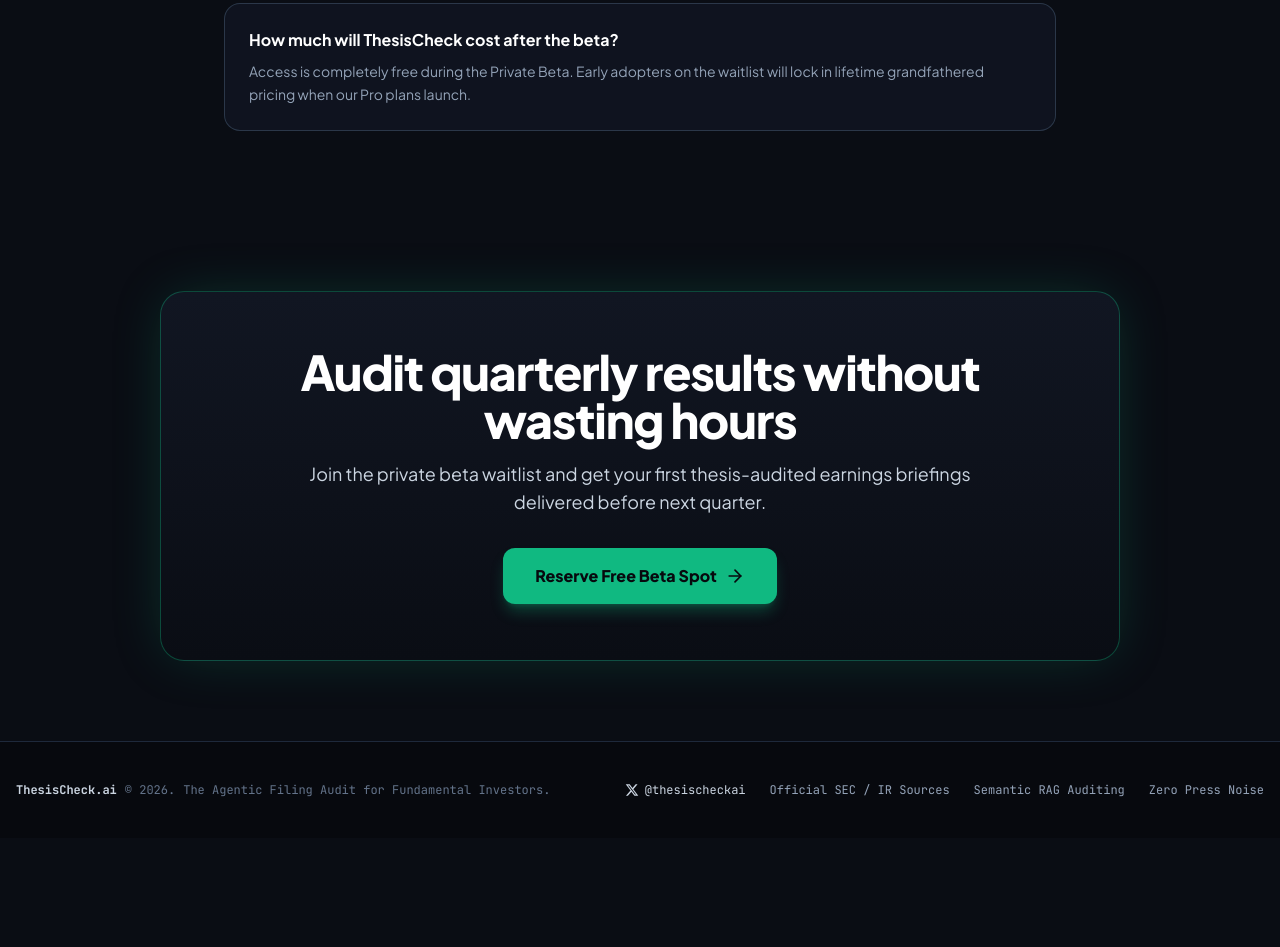
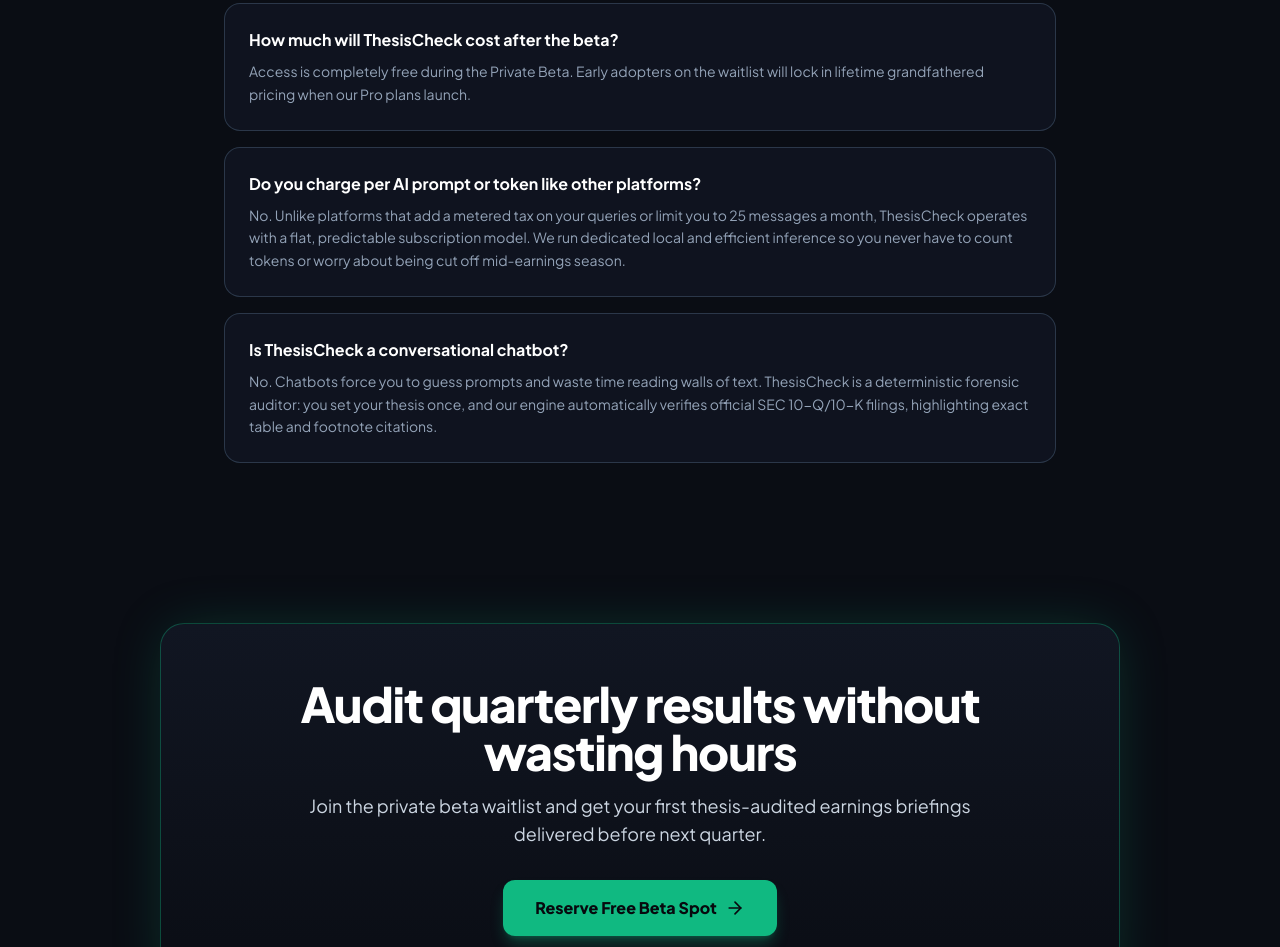
Before and after one commit to YerayCallero/thesischeck-landing, a plain HTML site: page index.html in a window 1280 px wide. Shown: the part 5440-6387 px from the top of the page. Before the commit the page ends 6278 px from the top, so only its background shows below. Drawn offline with nearby package versions, Linux system fonts and the light colour scheme.

Commit message:
feat(faq): add competitive differentiation on predictable pricing (anti-token tax) and deterministic audit vs chatbot

```diff
--- a/index.html
+++ b/index.html
@@ -792,6 +792,20 @@
                     <h4 class="text-base font-bold text-white mb-2" data-i18n="faq3_q">How much will ThesisCheck cost after the beta?</h4>
                     <p class="text-sm text-slate-400 leading-relaxed" data-i18n="faq3_a">
                         Access is completely free during the Private Beta. Early adopters on the waitlist will lock in lifetime grandfathered pricing when our Pro plans launch.
+                    </p>
+                </div>
+
+                <div class="p-6 rounded-2xl bg-dark-800/80 border border-slate-700/80">
+                    <h4 class="text-base font-bold text-white mb-2" data-i18n="faq4_q">Do you charge per AI prompt or token like other platforms?</h4>
+                    <p class="text-sm text-slate-400 leading-relaxed" data-i18n="faq4_a">
+                        No. Unlike platforms that add a metered tax on your queries or limit you to 25 messages a month, ThesisCheck operates with a flat, predictable subscription model. We run dedicated local and efficient inference so you never have to count tokens or worry about being cut off mid-earnings season.
+                    </p>
+                </div>
+
+                <div class="p-6 rounded-2xl bg-dark-800/80 border border-slate-700/80">
+                    <h4 class="text-base font-bold text-white mb-2" data-i18n="faq5_q">Is ThesisCheck a conversational chatbot?</h4>
+                    <p class="text-sm text-slate-400 leading-relaxed" data-i18n="faq5_a">
+                        No. Chatbots force you to guess prompts and waste time reading walls of text. ThesisCheck is a deterministic forensic auditor: you set your thesis once, and our engine automatically verifies official SEC 10-Q/10-K filings, highlighting exact table and footnote citations.
                     </p>
                 </div>
 
@@ -991,6 +1005,10 @@
                 faq2_a: "Yes, 100%. Your thesis notes, custom metrics, and portfolio holdings are encrypted and strictly isolated. They are never shared, sold, or used to train public models.",
                 faq3_q: "How much will ThesisCheck cost after the beta?",
                 faq3_a: "Access is completely free during the Private Beta. Early adopters on the waitlist will lock in lifetime grandfathered pricing when our Pro plans launch.",
+                faq4_q: "Do you charge per AI prompt or token like other platforms?",
+                faq4_a: "No. Unlike platforms that add a metered tax on your queries or limit you to 25 messages a month, ThesisCheck operates with a flat, predictable subscription model. We run dedicated local and efficient inference so you never have to count tokens or worry about being cut off mid-earnings season.",
+                faq5_q: "Is ThesisCheck a conversational chatbot?",
+                faq5_a: "No. Chatbots force you to guess prompts and waste time reading walls of text. ThesisCheck is a deterministic forensic auditor: you set your thesis once, and our engine automatically verifies official SEC 10-Q/10-K filings, highlighting exact table and footnote citations.",
                 cta_heading: "Audit quarterly results without wasting hours",
                 cta_subheading: "Join the private beta waitlist and get your first thesis-audited earnings briefings delivered before next quarter.",
                 cta_button: "Reserve Free Beta Spot",
@@ -1081,6 +1099,10 @@
                 faq2_a: "Totalmente. Tus notas de tesis y los tickers de tu cartera están aislados y encriptados. No se comparten con terceros ni se utilizan para entrenar modelos públicos.",
                 faq3_q: "¿Cuánto costará el servicio tras la beta?",
                 faq3_a: "Durante la fase Beta privada el acceso es 100% gratuito. Los primeros betatesters mantendrán un plan con descuento vitalicio cuando lancemos los planes Pro para inversores individuales y profesionales.",
+                faq4_q: "¿Cobran por consumo de tokens o mensajes como otras plataformas?",
+                faq4_a: "No. A diferencia de las herramientas que imponen un taxímetro de tokens o te limitan a 25 mensajes al mes, ThesisCheck opera con una suscripción plana y predecible. Corremos inferencia local y eficiente dedicada para que nunca tengas que racionar tus consultas ni quedarte sin saldo en plena temporada de resultados.",
+                faq5_q: "¿Es ThesisCheck un chatbot conversacional?",
+                faq5_a: "No. Los chatbots te obligan a inventar prompts y perder el tiempo leyendo párrafos genéricos. ThesisCheck es un auditor forense determinista: configuras tu tesis una sola vez y nuestro motor audita los filings 10-Q/10-K oficiales ante la SEC, extrayendo citas exactas de tablas y notas al pie.",
                 cta_heading: "Audita tus resultados trimestrales sin perder el tiempo",
                 cta_subheading: "Únete a la lista de espera de la beta privada y recibe tus primeros reportes de filings contrastados en la próxima temporada de resultados.",
                 cta_button: "Reservar mi Plaza Gratuita",
```
